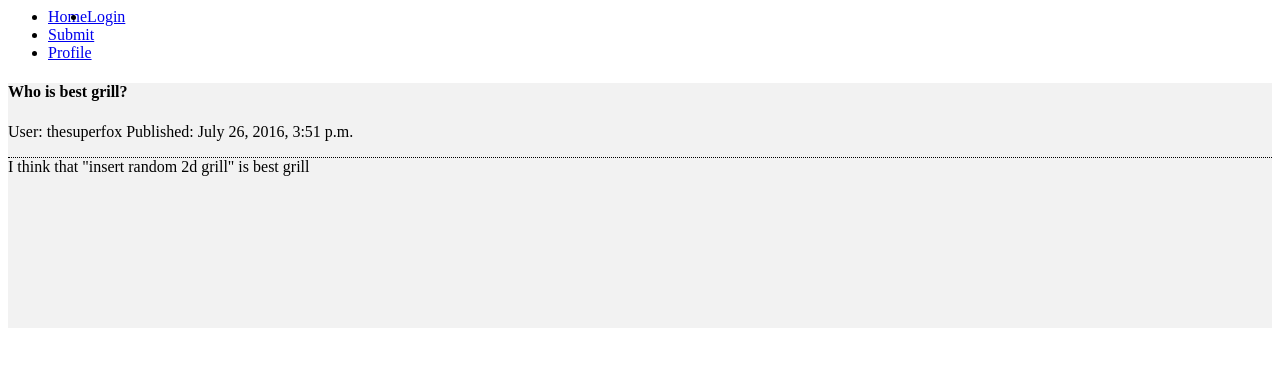
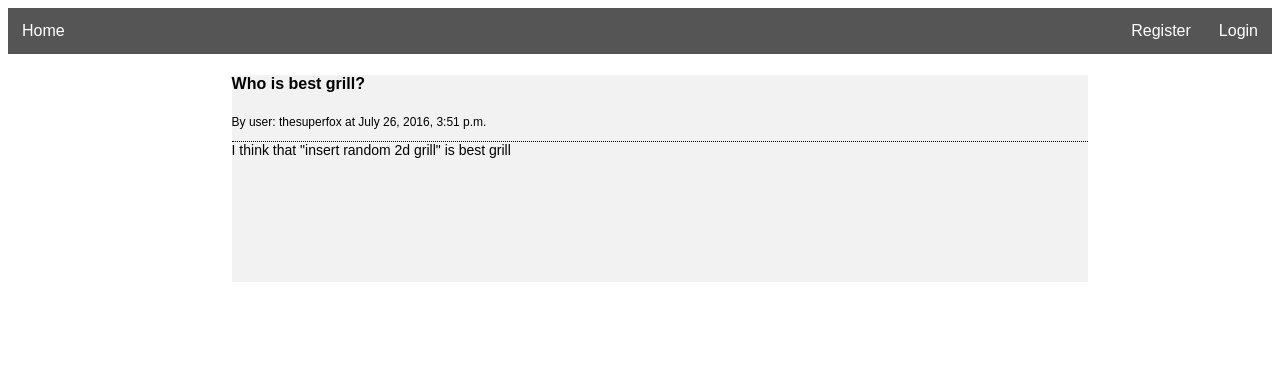
Before and after one commit to ErikBZ/UntitledSite, a Django app: page /topics/1/ in a window 1280 px wide. Shown: the top 367 px of the page. Run offline with Django 3.2, Linux system fonts and the light colour scheme; data comes from the database, SQL or seed files in the repository.

Commit message:
Added the submit feature. Login and Submit do not have there own CSS yet. I'll probably create do it later to make it look nicer since the submit text inputs are too small and should be made bigger.

```diff
--- a/topics/static/topics/base_style.css
+++ b/topics/static/topics/base_style.css
@@ -4,6 +4,7 @@ html *{
 }
 a{
 	text-decoration: none;
+	color:inherit;
 }
 
 /* Using and id for the nav bar */
@@ -13,6 +14,7 @@ a{
 	padding: 0;
   	overflow: hidden;
   	background-color: #555;
+  	width: auto;
 }
 #nav li{
 	float: right;
@@ -25,6 +27,6 @@ a{
 	padding: 14px 14px;
 }
 
-#nav li a:hover{
+#nav a:hover{
 	background-color: #222;
 }
--- a/topics/static/topics/index_style.css
+++ b/topics/static/topics/index_style.css
@@ -1,10 +1,23 @@
-/* CSS for the homagepage file */
+/*
+  CSS for the homagepage file
+  will also be used by the detail page
+*/
 
-#box{
-  width: 70%;
-  margin: auto;
-  background-color: #EEE;
-  list-style-type: none;
+.box{
+	width: 70%;
+  	margin: auto;
+  	background-color: #F2F2F2;
 }
-#box li{
+
+.box p{
+	font-size: 12px;
 }
+
+.box:hover{
+	background-color: #DDD;
+}
+
+.box:visited{
+	width: 50%;
+	background-color: #FFF;
+}
--- a/topics/static/topics/topic_detail_style.css
+++ b/topics/static/topics/topic_detail_style.css
@@ -1,10 +1,10 @@
-#detail_box{
-  background-color: #F2F2F2;
-  padding-bottom: 10px;
+.box:hover{
+	background-color: #F2F2F2;
 }
 #desc{
-  height: 10em;
-  margin: auto;
-  border-top: 1px dotted;
-  border-spacing: 12px;
+	font-size: 14px;
+	height: 10em;
+	margin: auto;
+	border-top: 1px dotted;
+	border-spacing: 12px;
 }
--- a/topics/templates/topics/base.html
+++ b/topics/templates/topics/base.html
@@ -13,21 +13,17 @@
 	    <li style="float:left"><a href="{% url 'topics:index' %}">Home</a></li>
 
 	    {% if user.is_authenticated %}
-	    <li><a href="{% url 'user_logout' %}">Logout</a></li>
+		    <li><a href="{% url 'user_logout' %}">Logout</a></li>
+		    <li><a href="{% url 'topics:submit_post' %}">Submit</a></li>
+		    <!--
+		      	Block tags are encased in {#{%%}#} and variables are {#{{}}#}
+		      	also I need to use {##} to comment out the django template thingies
+		    -->
+		    <li><a href="{% url 'topics:index' %}">Profile: {{ user.username }} </a></li>
 	    {% else %}
-	    <li><a href="{% url 'user_login' %}">Login</a></li>
+		    <li><a href="{% url 'user_login' %}">Login</a></li>
+		    <li><a href="{% url 'topics:index' %}">Register</a>
 	    {% endif %}
-
-	    <li><a href="{% url 'topics:index' %}">Submit</a></li>
-
-	    {% if user.is_authenticated %}
-	    <!--
-	      	Block tags are encased in {#{%%}#} and variables are {#{{}}#}
-	      	also I need to use {##} to comment out the django template thingies
-	    -->
-	    <li><a href="{% url 'topics:index' %}">Profile: {{ user.username }} </a></li>
-	    {% endif %}
-
 	</ul>
 
 	<div>
--- a/topics/templates/topics/topic_detail.html
+++ b/topics/templates/topics/topic_detail.html
@@ -1,35 +1,22 @@
-<head>
-  {% load staticfiles %}
-  <link rel="stylesheet" type="text/css" href="{% static 'topics/topic_detail_style.css' %}"/>
-  <link rel="stylesheet" type="text/css" href="{% static 'topics/index_style.css' %}"/>
-  <title> This is a thing </title>
-</head>
-<body>
+{% extends 'topics/base.html' %}
 
-  <ul class="nav_bar">
-    <li style="float:left"><a href="{% url 'topics:index' %}">Home</a></li>
-    <li><a href="{% url 'user_login' %}">Login</a></li>
-    <li><a href="{% url 'topics:index' %}">Submit</a></li>
-    <li><a href="{% url 'topics:index' %}">Profile</a></li>
-  </ul>
+{% load staticfiles %}
 
-  {% if topic %}
-  <div class="table">
-    <div id="detail_box">
-      <h4>
-        {{ topic.topic_text }}
-      </h4>
-      <p id="post_info">
-        User: {{ topic.user_who_posted }} Published: {{ topic.pub_date }}
-      </p>
-      <p id="desc">
-        {{ topic.description_text }}
-      </p>
-    </div>
-  </div>
-  {% else %}
-  <p>
-    This should actually be a 404 error
-  </p>
-  {% endif %}
-</body>
+{% block extra_css %}
+  	<link rel="stylesheet" type="text/css" href="{% static 'topics/index_style.css' %}">
+ 	 <link rel="stylesheet" type="text/css" href="{% static 'topics/topic_detail_style.css' %}">
+{% endblock%}
+
+{% block title %} {{ topic.topic_text }}{% endblock %}
+
+{% block content %}
+	<ul>
+	  	<div class="box">
+	    	<h4> {{ topic.topic_text }}</h4>
+	    	<p> By user: {{ topic.user_who_posted }} at {{ topic.pub_date }}</p>
+	    	<p id="desc">
+	    		{{ topic.description_text }}
+	    	</p>
+	  	</div>
+  	</ul>
+{% endblock %}
--- a/topics/urls.py
+++ b/topics/urls.py
@@ -6,4 +6,5 @@ urlpatterns = [
     url(r'^$', views.IndexView.as_view(), name='index'),
     url(r'^(?P<pk>[0-9]+)/$', views.TopicDetailedView.as_view(),
         name='one_topic'),
+    url(r'^submit/', views.submit_post, name='submit_post')
 ]
--- a/topics/views.py
+++ b/topics/views.py
@@ -2,6 +2,8 @@ from django.http import HttpResponse, HttpResponseRedirect
 from django.shortcuts import get_object_or_404, render
 from django.views import generic
 from django.contrib.auth import authenticate, login, logout
+from django.contrib.auth.decorators import login_required
+import datetime
 
 from .models import Topic
 
@@ -40,6 +42,33 @@ class TopicDetailedView(generic.DetailView):
     basic login view, i just need to fix up the css for the login page
     so it doesn't look like ass
 '''
+
+
+'''
+    Oh shit this works
+'''
+@login_required
+def submit_post(request):
+    template_name = 'topics/submit_post_form.html'
+
+    topic_text = ''
+    description_text = ''
+    pub_date = ''
+    number_of_replies = 0
+    user_who_posted = ''
+
+    if request.POST:
+        topic_text = request.POST['title']
+        description_text = request.POST['desc']
+        pub_date = datetime.datetime.now()
+        user_who_posted = request.user
+        new_topic = Topic.objects.create(topic_text=topic_text,
+            description_text=description_text, pub_date=pub_date,
+            user_who_posted=user_who_posted, number_of_replies=number_of_replies)
+        return HttpResponseRedirect('/topics/{}'.format(new_topic.id))
+
+    return render(request, template_name)
+
 def user_login(request):
 
     template_name = 'topics/login.html'
```
Also changed, not shown: topics/templates/topics/homepage.html (+4 -10 lines), topics/templates/topics/login.html (+5 -5 lines), topics/templates/topics/submit_post_form.html (added, +17 -0 lines).
